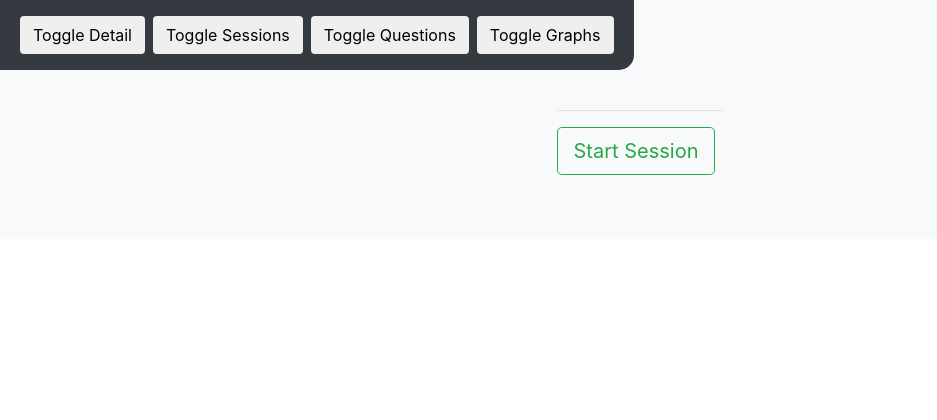
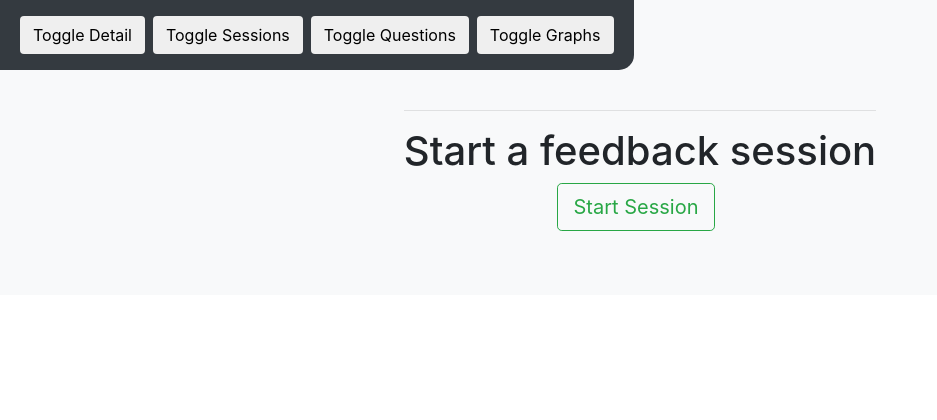
Before and after one commit to MorganMWJ/feedback_system, a Django app: page /lecture/1/ in a window 1280 px wide. Shown: the part 88-508 px from the top of the page, without its empty margins (0-937 px from the left). Run offline with Django 3.2, Linux system fonts and the light colour scheme; a user stored in the database is signed in; tables that the repository leaves empty hold one stand-in row (values such as "Sample post"); data that the repository does not hold is empty; parts of the project's set-up code (start-up, migrations or seed data) failed here and were passed over; some libraries are stand-ins or nearby versions.

Commit message:
Small updates to UI

```diff
--- a/feedback_system/assets/js/lecture_detail.js
+++ b/feedback_system/assets/js/lecture_detail.js
@@ -40,6 +40,18 @@ $(document).ready(function() {
     $("#feedbackDiv").toggle("fast");
     savePanels();
   });
+
+  $(".session_row").click(function(event) {
+    let pos = event.target.id
+    $.ajax({url: `/session/${pos}/questions/`,
+            type: "GET",
+            dataytype: 'json',
+            success: function(response){
+              $("#exampleFormControl6").attr("placeholder", response.total_runtime);
+            }}
+    );
+  });
+
 });
 
 /* This code is functional AJAX example */
--- a/feedback_system/feedback_system/settings.py
+++ b/feedback_system/feedback_system/settings.py
@@ -39,6 +39,7 @@ INSTALLED_APPS = [
     'django.contrib.messages',
     'django.contrib.staticfiles',
     'bootstrap3',
+    'django_extensions'
 ]
 
 SESSION_SAVE_EVERY_REQUEST = True
--- a/feedback_system/staff/admin.py
+++ b/feedback_system/staff/admin.py
@@ -1,5 +1,7 @@
 from django.contrib import admin
-from staff.models import Lecture, Session
+from staff.models import Lecture, Session, Question, Feedback
 # Register your models here.
 admin.site.register(Lecture)
 admin.site.register(Session)
+admin.site.register(Question)
+admin.site.register(Feedback)
--- a/feedback_system/staff/views.py
+++ b/feedback_system/staff/views.py
@@ -85,14 +85,14 @@ def lecture_detail(request, id=None):
     #pdb.set_trace()
     instance = get_object_or_404(Lecture, id=id)
     sessions = instance.session_set.all().order_by("start_time")
+    last_session_questions = []
+    feedbackSummary = []
 
-    #combine all this lecture's sessions' questions
-    allQuestions = []
-    for s in sessions:
-        allQuestions = list(chain(allQuestions, s.question_set.filter(is_reviewed=False).order_by("time_posted")))
+    if sessions:
+        #get last sessions questions
+        last_session_questions = list(instance.get_last_session().question_set.filter(is_reviewed=False).order_by("-time_posted"))
+        #put in feedback totals for each category - TODO
 
-    #put in feedback totals for each category - TODO
-    feedbackSummary = []
 
     if request.is_ajax() and request.method == 'GET':
         resp_data = {
@@ -101,7 +101,7 @@ def lecture_detail(request, id=None):
         }
         return JsonResponse(resp_data, status=200)
 
-    return render(request, 'staff/lecture_detail.html', {'lecture': instance, 'sessions': sessions, 'questions': allQuestions})
+    return render(request, 'staff/lecture_detail.html', {'lecture': instance, 'sessions': sessions, 'questions': last_session_questions})
 
 @login_required(login_url='/login/')
 def session_new(self, id=None):
@@ -144,7 +144,6 @@ def lecture_delete(request, id=None):
 
 @login_required(login_url='/login/')
 def lecture_new(request):
-    # pdb.set_trace()
     context = {}
     if request.method == 'POST':
         #create a form instance populated with the data sent in the form
@@ -191,7 +190,6 @@ def question_mark_reviewed(request, id=None):
 
 def connect(request):
     context = {}
-    #pdb.set_trace()
     if request.method == 'POST':
         form = ConnectForm(request.POST)
         context['form'] = form
@@ -206,7 +204,7 @@ def connect(request):
                     return HttpResponseRedirect(reverse('staff:feedback'))
                 else:
                     messages.error(request, _('Lecture is not active'))
-            except Lecture.DoesNotExist:
+            except Session.DoesNotExist:
                 messages.error(request, _('Invalid lecture feedback code'))
         else:
             messages.error(request, _('Invalid POST Data'))
@@ -225,7 +223,6 @@ def disconnect(request):
 
 def feedback(request):
     context = {}
-    # pdb.set_trace()
     try:
         session = Session.objects.get(pk=request.session['connected_session_id'])
     except (KeyError, Session.DoesNotExist):
@@ -238,7 +235,7 @@ def feedback(request):
         context['feedback_form'] = FeedbackForm(session.lecture)
         context['question_form'] = QuestionForm()
         if 'questions_asked' in request.session:
-            context['questions'] = Question.objects.filter(pk__in=request.session['questions_asked'])
+            context['questions'] = Question.objects.filter(pk__in=request.session['questions_asked']).order_by("-time_posted")
     else:
         messages.error(request, _('Session is not active'))
         return HttpResponseRedirect(reverse('staff:disconnect'))
@@ -247,7 +244,6 @@ def feedback(request):
 
 def feedback_new(request):
     context = {}
-    pdb.set_trace()
     try:
         session = Session.objects.get(pk=request.session['connected_session_id'])
     except (KeyError, Session.DoesNotExist):
@@ -280,7 +276,6 @@ def feedback_new(request):
     return HttpResponseRedirect(reverse('staff:feedback'))
 
 def question_new(request):
-    # pdb.set_trace()
     try:
         session = Session.objects.get(pk=request.session['connected_session_id'])
     except (KeyError, Session.DoesNotExist):
@@ -299,7 +294,7 @@ def question_new(request):
                     request.session['questions_asked'] = [newQuestion.id]
             else:
                 messages.error(request, _('Invalid POST Data'))
-    elif not lecture.is_running:
+    elif not session.is_running:
         messages.error(request, _('Please connect to active session with valid feedback code'))
     else:
         messages.error(request, _('Session not currently taking questions'))
--- a/feedback_system/templates/staff/lecture_detail.html
+++ b/feedback_system/templates/staff/lecture_detail.html
@@ -7,6 +7,7 @@
 {% block title %}{% trans "Lecture Feedback Detail" %}{% endblock %}
 
 {% block script %}<script src="{% static 'js/lecture_detail.js' %}"></script>{% endblock %}
+
 {% block nav_options %}
 <div>
   <ul class="navbar-nav mr-auto d-flex flex-row">
@@ -35,6 +36,8 @@
       <hr />
       {% if sessions.count > 0 %}
       <h1>{% trans "Session Code" %}: {{ lecture.get_last_session.code }}</h1>
+      {% else %}
+      <h1>{% trans "Start a feedback session" %}</h1>
       {% endif %}
       <div class="d-flex flex-row justify-content-center">
         <div>
@@ -72,7 +75,7 @@
         {% if sessions %}
         <tbody>
           {% for session in sessions %}
-          <tr>
+          <tr id="{{ session.id }}" class="session_row">
             <th>{{ forloop.counter }}</th>
             <td>{{ session.start_time|date:'d M, Y - h:i a' }}</td>
             {% if forloop.last and lecture.get_last_session.is_running %}
@@ -89,7 +92,7 @@
     </div>
     <div class="col-sm-6 hidden_panel remember_visibility" id="questionDiv">
       <center>
-        <h3>{% trans "Current Questions" %}</h3>
+        <h3>{% trans "Current Questions" %}{% if not lecture.get_last_session.is_taking_questions %} <small>[{% trans "Disabled" %}]</small>{% endif %}</h3>
       </center>
       <hr class="mt-0" />
       {% if questions %}
@@ -116,6 +119,8 @@
     </div>
   </div>
   <div class="row hidden_panel remember_visibility" id="detailDiv">
+    <div class="col-sm-1">
+    </div>
     <div class="col-sm-3">
       <div class="form-group">
         <label for="exampleFormControl1">{% trans "Lecture Title" %}</label>
@@ -126,7 +131,7 @@
         <input class="form-control" id="exampleFormControl3" type="text" placeholder="{{lecture.slide_count}}" readonly>
       </div>
     </div>
-    <div class="col-sm-3">
+    <div class="col-sm-2">
       <div class="form-group">
         <label for="exampleFormControl8">{% trans "First Started" %}</label>
         <input class="form-control" id="exampleFormControl8" type="text" placeholder="{% if lecture.get_first_started %}{{lecture.get_first_started|date:'d M, Y - h:i a'}}{% else %}N/A{% endif %}" readonly>
@@ -136,12 +141,14 @@
         <input class="form-control" id="exampleFormControl6" type="text" placeholder="{{lecture.get_total_runtime|runtime_format}}" readonly>
       </div>
     </div>
-    {% if lecture.notes %}
-    <div class="col-sm-auto">
-      <p>Notes</p>
-      <p>{{lecture.notes}}</p>
+    <div class="col-sm-5">
+      <!-- <p>Notes</p> -->
+      <!-- <p>{{lecture.notes}}</p> -->
+      <label for="notesArea">{% trans "Notes" %}</label>
+      <textarea name="name" rows="8" cols="80" class="form-control" id="notesArea" type="text" placeholder="{{lecture.notes}}" readonly></textarea>
     </div>
-    {% endif %}
+    <div class="col-sm-1">
+    </div>
   </div>
 </div>
 {% endblock %}
```
Also changed, not shown: feedback_system/templates/staff/feedback.html (+11 -2 lines), feedback_system/templates/base_layout.html (line endings or trailing spaces), 2 other files.
